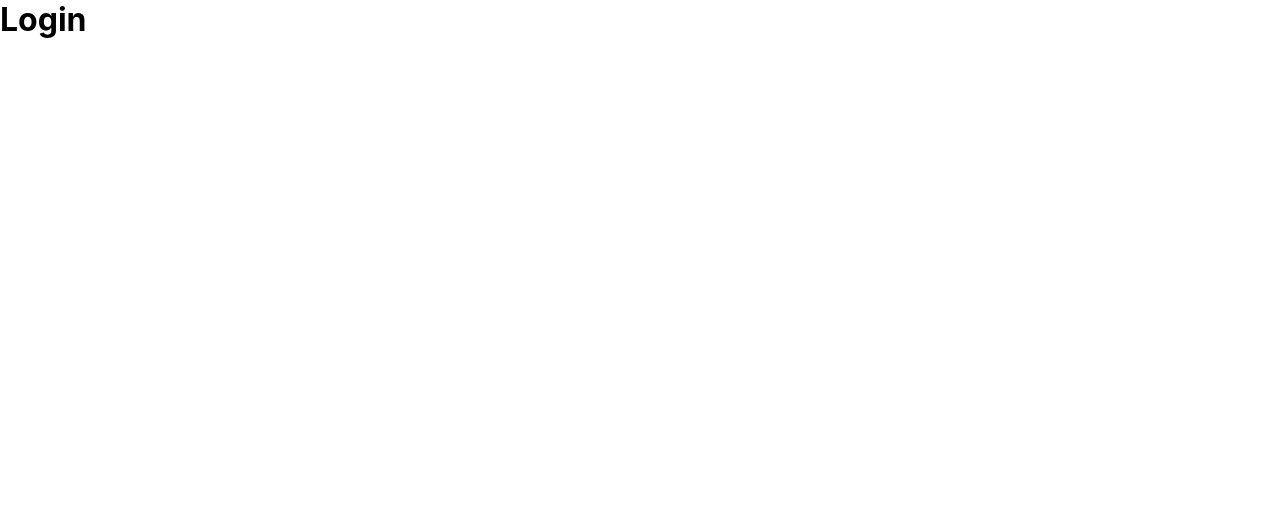
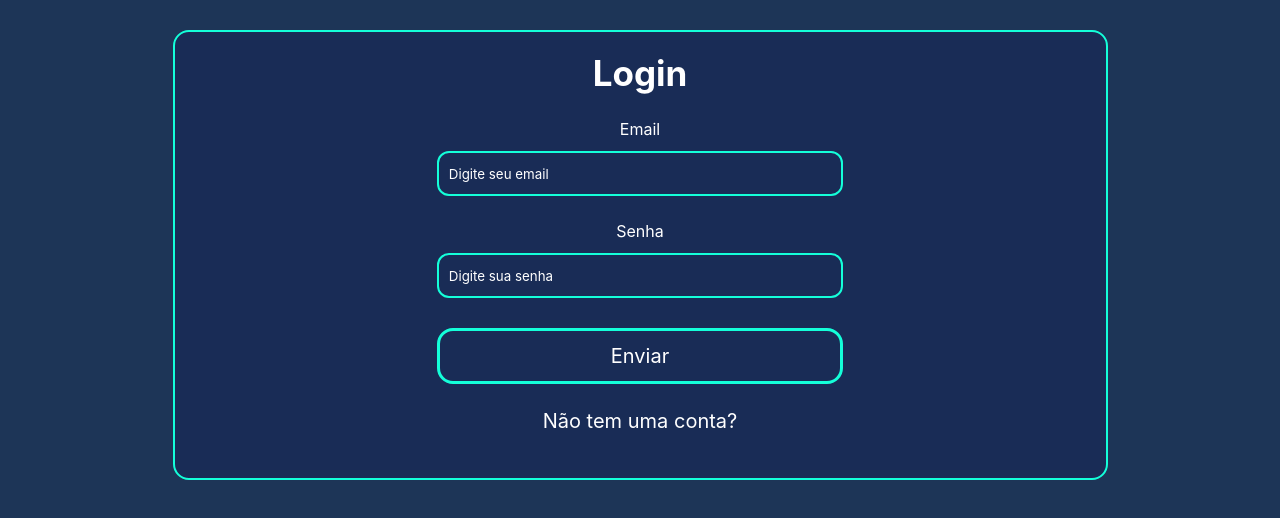
Before and after one commit to Jorge-Rodrigo/Projeto-FullStack-Jorge-Rodrigo, a React (Vite) app: page /login in a window 1280 px wide. Shown: the top 518 px of the page. Built offline with nearby package versions, Linux system fonts and the light colour scheme.

Commit message:
feat: login page

```diff
--- a/src/components/input/style.ts
+++ b/src/components/input/style.ts
@@ -20,6 +20,10 @@ export const FieldStyled = styled.fieldset`
     height: 45px;
     border-radius: 12px;
     padding: 10px;
+    outline: none;
+    :focus {
+      border: 2px solid var(--color-white);
+    }
     ::placeholder {
       color: var(--color-white);
     }
--- a/src/context/userContext.tsx
+++ b/src/context/userContext.tsx
@@ -1,4 +1,4 @@
-import { createContext, useState } from "react";
+import { createContext, useEffect, useState } from "react";
 import {
   iUserContext,
   iUserContextProps,
@@ -8,12 +8,45 @@ import {
 import { api } from "../services/api";
 import { useNavigate } from "react-router-dom";
 import { notifyError, notifySucess } from "../services/toastfy";
+import { tUserLogin } from "../interfaces/userInterfaces";
+import { iUserToken } from "../interfaces/userInterfaces";
 
 export const UserContext = createContext({} as iUserContext);
 
 export const UserProvider = ({ children }: iUserContextProps) => {
   const [user, setUser] = useState<tUserReponse | null>(null);
   const navigate = useNavigate();
+
+  useEffect(() => {
+    async function getUser() {
+      const token = JSON.parse(`${localStorage.getItem("@TOKEN")}`);
+      if (!token || token === "") {
+        return;
+      }
+      try {
+        if (token !== "") {
+          api.defaults.headers.common.authorization = `Bearer ${token}`;
+          const { data } = await api.get<tUserReponse>(`/users`);
+          setUser(data);
+        }
+      } catch (err) {
+        localStorage.clear();
+      }
+    }
+
+    getUser();
+  }, [user]);
+
+  async function login(dataItem: tUserLogin) {
+    try {
+      const { data } = await api.post<iUserToken>("login", dataItem);
+      localStorage.setItem("@TOKEN", JSON.stringify(data.token || null));
+      navigate("/home");
+      notifySucess("Login feito com Sucesso!");
+    } catch (err: any) {
+      notifyError(err.response.data.message);
+    }
+  }
 
   async function register(dataItem: iUserFormRequest) {
     try {
@@ -28,7 +61,7 @@ export const UserProvider = ({ children }: iUserContextProps) => {
   }
 
   return (
-    <UserContext.Provider value={{ user, register }}>
+    <UserContext.Provider value={{ user, register, login }}>
       {children}
     </UserContext.Provider>
   );
--- a/src/pages/login/index.tsx
+++ b/src/pages/login/index.tsx
@@ -0,0 +1,60 @@
+import { SubmitHandler, useForm } from "react-hook-form";
+import Form from "../../components/forms";
+import Input from "../../components/input";
+import { zodResolver } from "@hookform/resolvers/zod";
+import { userLogin } from "../../schemas/userSchemas";
+import { tUserLogin } from "../../interfaces/userInterfaces";
+import { Link } from "react-router-dom";
+import { Container, LoginForm } from "./style";
+import { useContext } from "react";
+import { UserContext } from "../../context/userContext";
+
+export const LoginPage = () => {
+  const { login } = useContext(UserContext);
+  const {
+    register,
+    handleSubmit,
+    formState: { errors },
+    reset,
+  } = useForm<tUserLogin>({
+    resolver: zodResolver(userLogin),
+  });
+
+  const onHandleSubmit: SubmitHandler<tUserLogin> = (data) => {
+    login(data);
+    reset();
+  };
+  return (
+    <Container>
+      <div>
+        <LoginForm>
+          <h1>Login</h1>
+          <Form sub={handleSubmit(onHandleSubmit)}>
+            <Input
+              label={"Email"}
+              type={"email"}
+              placeholder={"Digite seu email"}
+              id={"email"}
+              register={register("email")}
+            />
+            {errors.email ? <span>{errors.email.message}</span> : <></>}
+
+            <Input
+              label={"Senha"}
+              type={"password"}
+              placeholder={"Digite sua senha"}
+              id={"password"}
+              register={register("password")}
+            />
+            {errors.password ? <span>{errors.password.message}</span> : <></>}
+
+            <div>
+              <button>Enviar</button>
+              <Link to={"/register"}>Não tem uma conta?</Link>
+            </div>
+          </Form>
+        </LoginForm>
+      </div>
+    </Container>
+  );
+};
--- a/src/pages/login/style.ts
+++ b/src/pages/login/style.ts
@@ -0,0 +1,75 @@
+import styled from "styled-components";
+
+export const LoginForm = styled.section`
+  background-color: var(--color-blue2);
+  border: 2px solid var(--color-blue);
+  width: 100%;
+  padding: 20px 14px 45px 14px;
+  display: flex;
+  flex-direction: column;
+  border-radius: 16px;
+  @media (min-width: 700px) {
+    width: 85%;
+  }
+  h1 {
+    margin: 0 auto;
+    font-size: 35px;
+    color: var(--color-white);
+  }
+
+  span {
+    color: var(--color-red);
+    display: flex;
+    justify-content: center;
+    padding: 5px 0;
+    font-size: 17px;
+  }
+  div {
+    display: flex;
+    justify-content: center;
+    align-items: center;
+    padding-top: 30px;
+    flex-direction: column;
+    button {
+      width: 65%;
+      height: 56px;
+      border-radius: 16px;
+      background-color: transparent;
+      border: 3px solid var(--color-blue);
+      color: var(--color-white);
+      font-size: 20px;
+      :hover {
+        background-color: var(--color-main);
+        border: 3px solid var(--color-white);
+      }
+      @media (min-width: 700px) {
+        width: 45%;
+      }
+    }
+    a {
+      padding-top: 25px;
+      color: var(--color-white);
+      font-size: 20px;
+      text-decoration: none;
+      :hover {
+        color: var(--color-blue);
+        text-decoration: underline;
+      }
+    }
+  }
+`;
+
+export const Container = styled.div`
+  background-color: var(--color-main);
+  width: 100%;
+  min-height: 100vh;
+
+  div:first-child {
+    max-width: 1100px;
+    margin: 0 auto;
+    padding: 30px 0;
+  }
+  section {
+    margin: 0 auto;
+  }
+`;
--- a/src/pages/register/index.tsx
+++ b/src/pages/register/index.tsx
@@ -7,6 +7,7 @@ import { userSchema } from "../../schemas/userSchemas";
 import { zodResolver } from "@hookform/resolvers/zod";
 import Input from "../../components/input";
 import { Container, RegisterForm } from "./style";
+import { Link } from "react-router-dom";
 
 export const RegisterPage = () => {
   const { register: registerUser } = useContext(UserContext);
@@ -90,6 +91,7 @@ export const RegisterPage = () => {
             )}
             <div>
               <button>Enviar</button>
+              <Link to={"/login"}>Ja tem uma conta?</Link>
             </div>
           </Form>
         </RegisterForm>
--- a/src/pages/register/style.ts
+++ b/src/pages/register/style.ts
@@ -20,6 +20,7 @@ export const RegisterForm = styled.section`
     margin: 0 auto;
     font-size: 20px;
     color: var(--color-white);
+    padding: 20px 0;
   }
 
   span {
@@ -34,6 +35,7 @@ export const RegisterForm = styled.section`
     justify-content: center;
     align-items: center;
     padding-top: 30px;
+    flex-direction: column;
     button {
       width: 65%;
       height: 56px;
@@ -48,6 +50,16 @@ export const RegisterForm = styled.section`
       }
       @media (min-width: 700px) {
         width: 45%;
+      }
+    }
+    a {
+      padding-top: 25px;
+      color: var(--color-white);
+      font-size: 20px;
+      text-decoration: none;
+      :hover {
+        color: var(--color-blue);
+        text-decoration: underline;
       }
     }
   }
--- a/src/pages/routes/index.tsx
+++ b/src/pages/routes/index.tsx
@@ -1,13 +1,14 @@
 import { Route, Routes } from "react-router-dom";
 import { LandingPage } from "../landingPage";
 import { RegisterPage } from "../register";
+import { LoginPage } from "../login";
 
 const RoutesMain = () => {
   return (
     <Routes>
       <Route path="/" element={<LandingPage />} />
       <Route path="/register" element={<RegisterPage />} />
-      <Route path="/login" element={<h1>Login</h1>} />
+      <Route path="/login" element={<LoginPage />} />
       <Route path="/home" element={<h1>Homepage</h1>} />
     </Routes>
   );
--- a/src/schemas/userSchemas.ts
+++ b/src/schemas/userSchemas.ts
@@ -16,7 +16,9 @@ const userSchema = z
       .string()
       .min(8, "Senha deve conter no minimo 8 Caracteres")
       .max(120, "Senha deve conter menos de 120 Caracteres"),
-    phoneNumber: z.string().refine(validator.isMobilePhone),
+    phoneNumber: z
+      .string()
+      .refine(validator.isMobilePhone, "Coloque um numero valido"),
   })
   .refine((data) => data.password === data.passwordConfirm, {
     message: "Senha precisam ser iguais",
@@ -28,10 +30,17 @@ const userReturn = z.object({
   fullName: z.string().max(150).min(4),
   email: z.string().email().max(45),
   password: z.string().min(8).max(120),
-  passwordConfirm: z.string().min(8).max(120),
   createdAt: z.string(),
   updatedAt: z.string(),
   deletedAt: z.string().nullable(),
 });
 
-export { userSchema, userReturn };
+const userLogin = z.object({
+  email: z.string().email("Email invalido"),
+  password: z
+    .string()
+    .min(8, "Senha deve conter no minimo 8 Caracteres")
+    .max(120, "Senha deve conter menos de 120 Caracteres"),
+});
+
+export { userSchema, userReturn, userLogin };
--- a/src/services/toastfy.ts
+++ b/src/services/toastfy.ts
@@ -18,6 +18,9 @@ export const notifyError = (message: string) => {
   if (message === "Email already exists") {
     msg = "Email ja esta cadastrado";
   }
+  if (message === "Invalid credentials") {
+    msg = "Email ou Senha Incorretos";
+  }
   toast.error(`${msg}`, {
     position: "top-left",
     autoClose: 1000,
```
Also changed, not shown: src/interfaces/userInterfaces.ts (+7 -1 lines).
